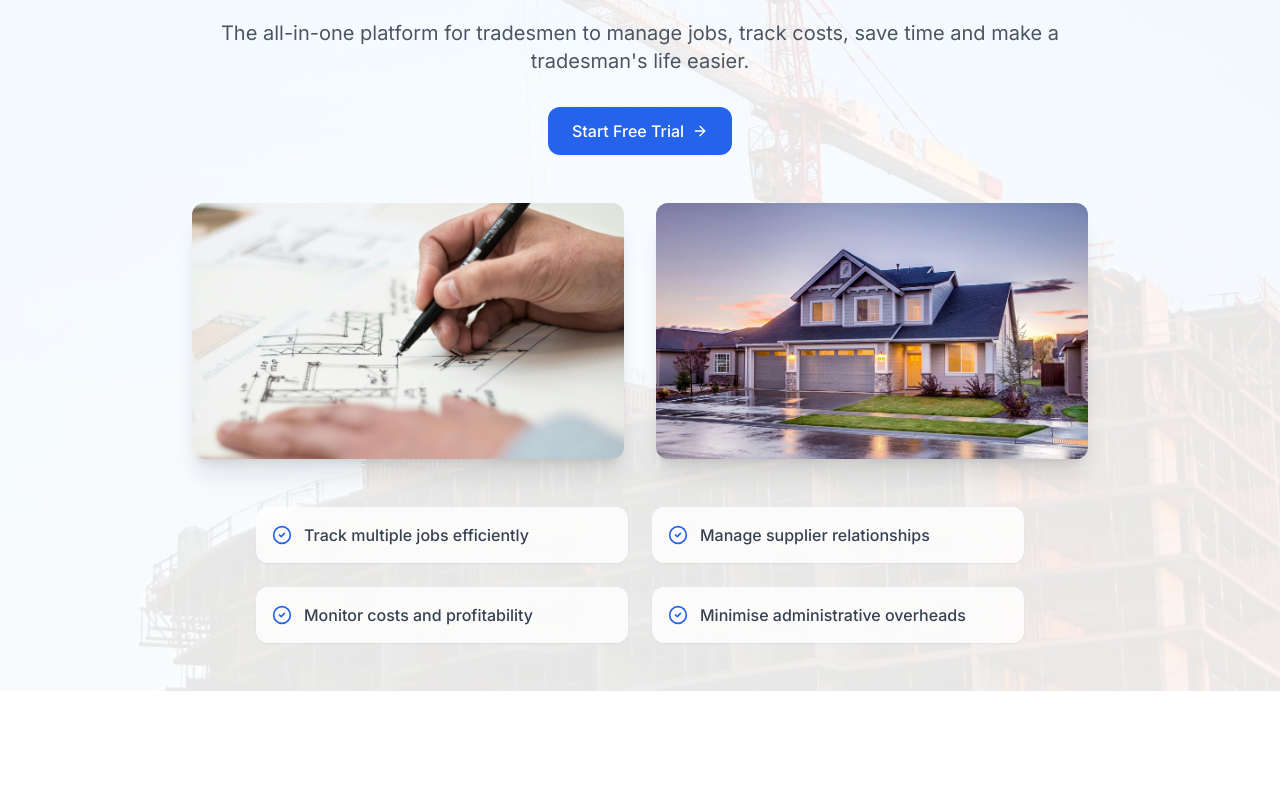
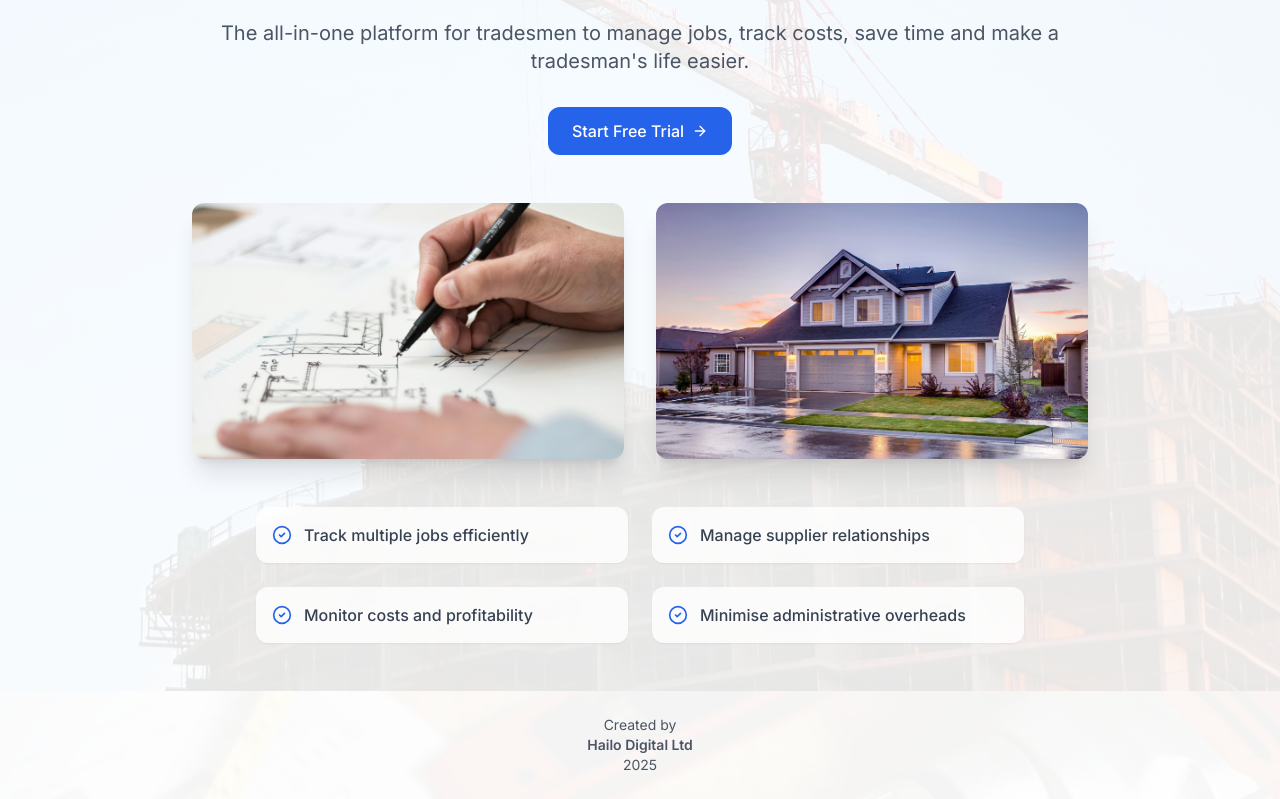
Before and after one commit to bushido33ai/tradework-tracker, a React (Vite) app: page / in a window 1280 px wide. Shown: the part 245-1044 px from the top of the page. Before the commit the page ends 936 px from the top, so only its background shows below. Built offline with nearby package versions, Linux system fonts and the light colour scheme; what @supabase/auth-helpers-react would draw is missing.

Commit message:
Add footer to all pages
Implemented a footer across all pages displaying "Created by Hailo Digital Ltd 2025".
[skip gpt_engineer]

```diff
--- a/src/App.tsx
+++ b/src/App.tsx
@@ -58,9 +58,17 @@ const PrivateRoute = ({ children }: { children: React.ReactNode }) => {
   return <>{children}</>;
 };
 
+const Footer = () => (
+  <footer className="py-6 text-center text-sm text-gray-600 mt-auto">
+    <p>Created by</p>
+    <p className="font-semibold">Hailo Digital Ltd</p>
+    <p>2025</p>
+  </footer>
+);
+
 const AppBackground = ({ children, showPattern = true }: { children: React.ReactNode, showPattern?: boolean }) => {
   return (
-    <div className="min-h-screen relative">
+    <div className="min-h-screen relative flex flex-col">
       {showPattern && (
         <AnimatedGridPattern
           numSquares={30}
@@ -70,7 +78,7 @@ const AppBackground = ({ children, showPattern = true }: { children: React.React
           className="[mask-image:radial-gradient(600px_circle_at_center,white,transparent)]"
         />
       )}
-      <div className="relative z-10">
+      <div className="relative z-10 flex-1">
         {children}
       </div>
     </div>
@@ -84,10 +92,30 @@ const App = () => {
         <TooltipProvider>
           <BrowserRouter>
             <Routes>
-              <Route path="/" element={<AppBackground showPattern={false}><Landing /></AppBackground>} />
-              <Route path="/register" element={<AppBackground><UserTypeSelection /></AppBackground>} />
-              <Route path="/signup/:userType" element={<AppBackground><SignUp /></AppBackground>} />
-              <Route path="/signin" element={<AppBackground><SignIn /></AppBackground>} />
+              <Route path="/" element={
+                <AppBackground showPattern={false}>
+                  <Landing />
+                  <Footer />
+                </AppBackground>
+              } />
+              <Route path="/register" element={
+                <AppBackground>
+                  <UserTypeSelection />
+                  <Footer />
+                </AppBackground>
+              } />
+              <Route path="/signup/:userType" element={
+                <AppBackground>
+                  <SignUp />
+                  <Footer />
+                </AppBackground>
+              } />
+              <Route path="/signin" element={
+                <AppBackground>
+                  <SignIn />
+                  <Footer />
+                </AppBackground>
+              } />
               <Route
                 path="/*"
                 element={
@@ -107,6 +135,7 @@ const App = () => {
                             <Route path="/profile" element={<Profile />} />
                           </Routes>
                         </main>
+                        <Footer />
                       </div>
                     </AppBackground>
                   </PrivateRoute>
```
